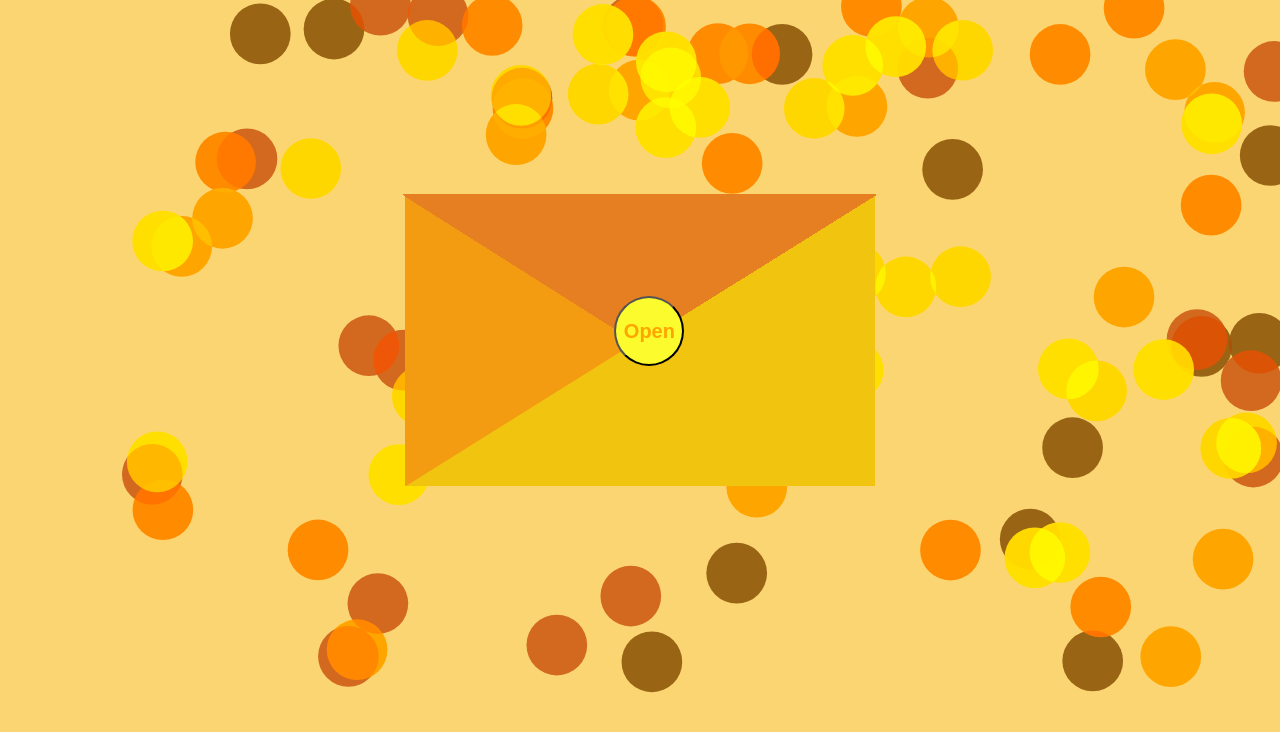
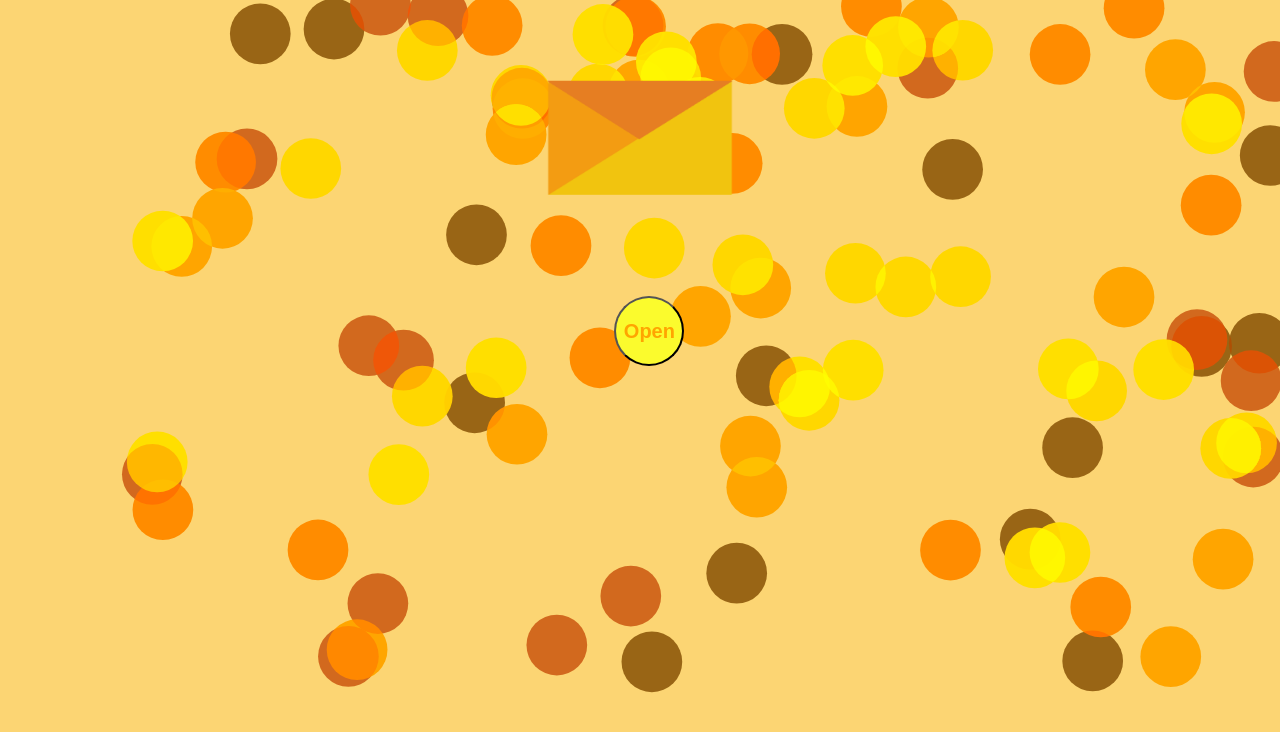
Before and after one commit to shrutigv/Baaruni-sharma, a Vue app: page /invitation in a window 1280 px wide. Shown: the top 732 px of the page. Built offline with nearby package versions, Linux system fonts and the light colour scheme.

Commit message:
style fixes

```diff
--- a/src/components/Invitation.vue
+++ b/src/components/Invitation.vue
@@ -15,7 +15,7 @@
     </div>
 
     <div id="envelope">
-      <img src="./../assets/envelope.png" alt="envelope"/>
+      <img src="./../assets/envelope.png" alt="envelope" style="width:200px;"/>
     <button class="roundBtn" @click.prevent="playSound()">Open</button>
     </div>
 
@@ -55,6 +55,7 @@ export default {
 }
 .roundBtn{
     width: 70px;
+    padding:0;
     border-radius: 80px;
     height: 70px;
     background-color: #fbfb2d;
```
Also changed, not shown: 7 other files (tests, documents, lock files or other folders).
